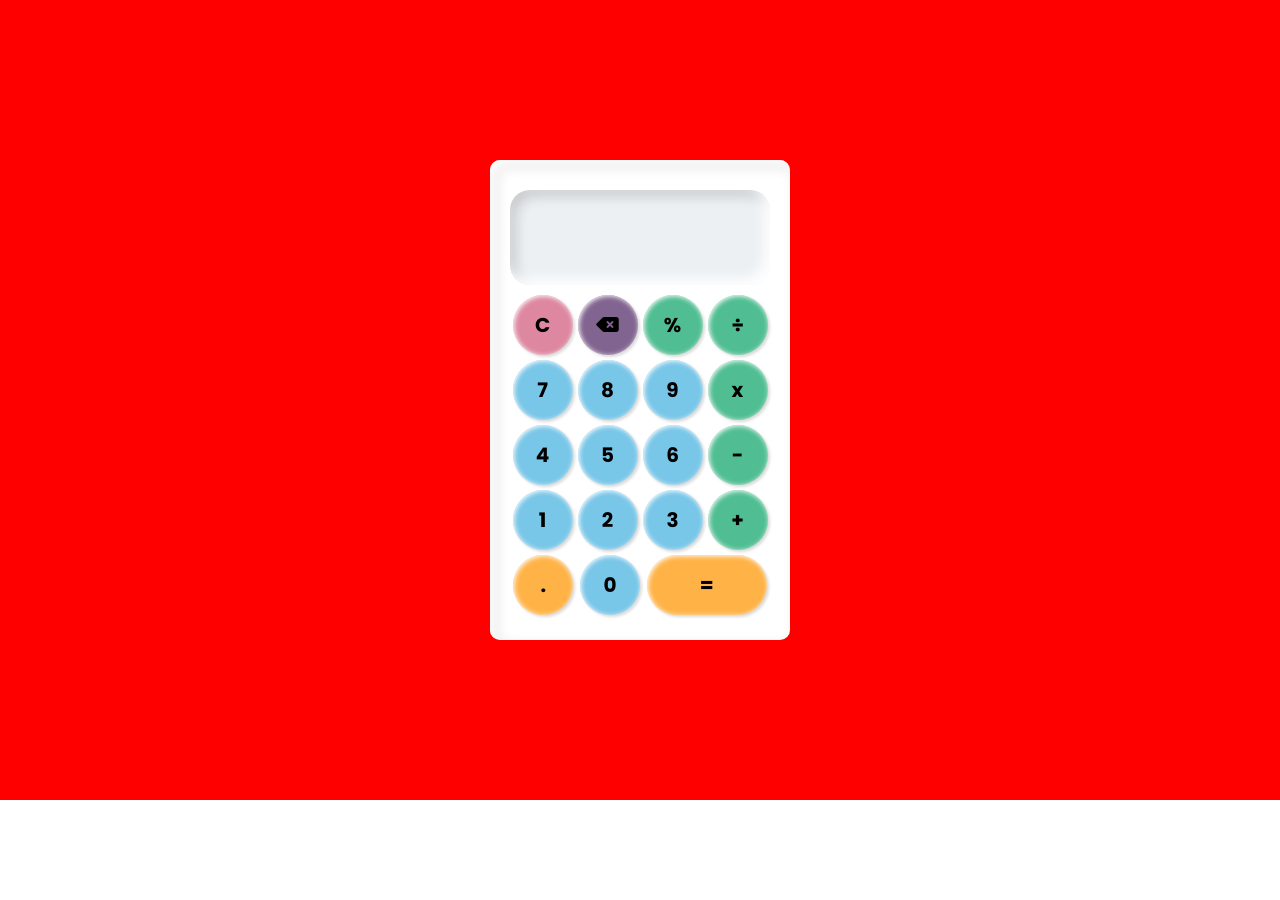
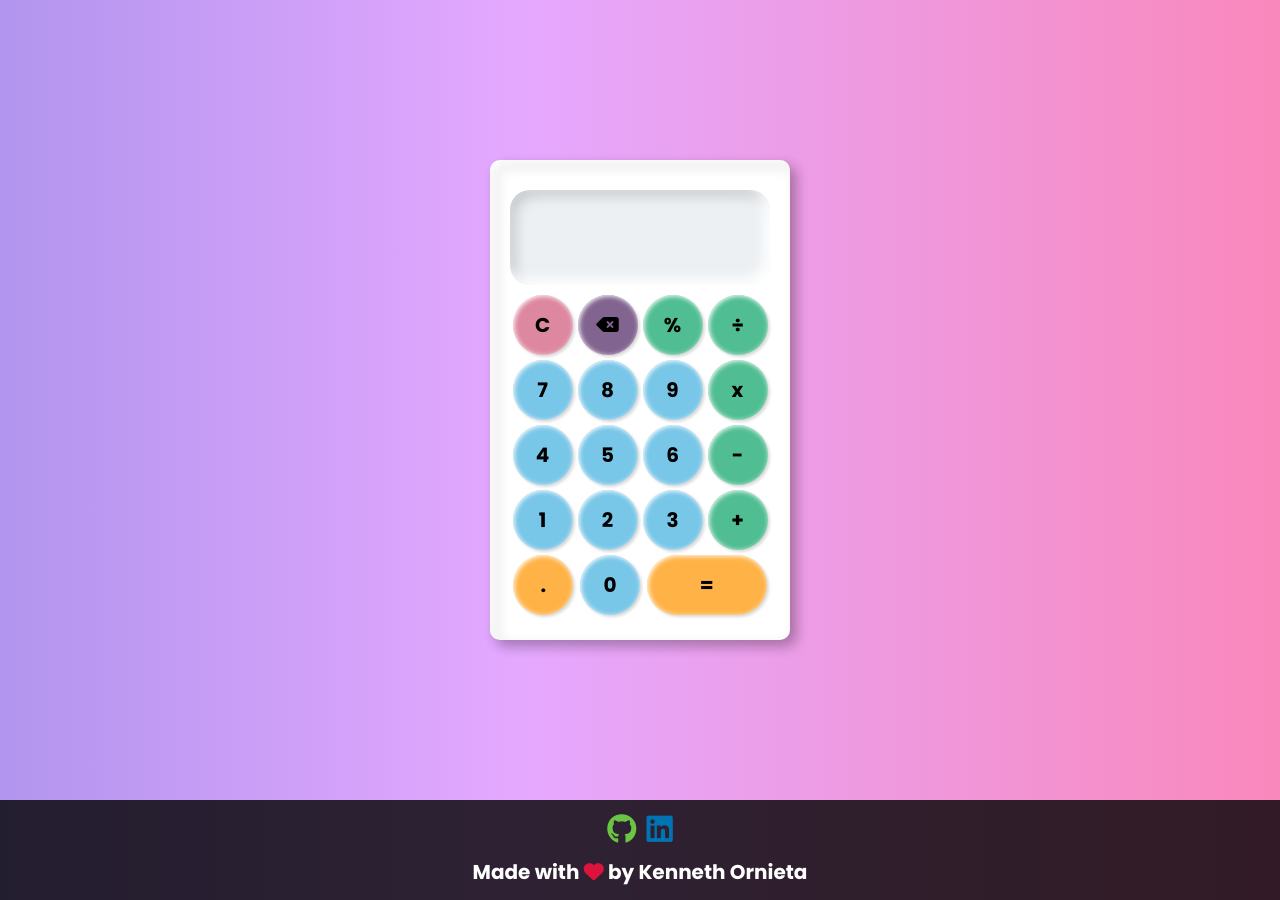
Before and after one commit to ken2213/aesthetic-calculator, a plain HTML site: page index.html in a window 1280 px wide. Before the commit the page ends 800 px from the top, so only its background shows below. Drawn offline with Linux system fonts and the light colour scheme.

Commit message:
Fully Optimized User Interface

```diff
--- a/index.html
+++ b/index.html
@@ -20,8 +20,6 @@
         </div>
         <div class="screen-current number-position" id="current-screen"></div>
       </div>
-
-
 
 
       <!--BUTTONS CONTAINER-->
@@ -65,5 +63,19 @@
       </div>
     </div>
   </main>
+
+  <footer id="footer">
+    <div class="footer-logo-container">
+      <a href="https://www.github.com/ken2213" target="_blank">
+        <i class="fa-brands fa-github"></i>
+      </a>
+
+      <a href="https://www.linkedin.com/in/kenneth-ornieta/" target="_blank">
+        <i class="fa-brands fa-linkedin"></i>
+      </a>
+    </div>
+    <div id="footer-text">Made with <i class="fa-solid fa-heart"></i> by Kenneth Ornieta</div>
+
+  </footer>
 </body>
 </html>
--- a/script.js
+++ b/script.js
@@ -173,6 +173,9 @@ function handleKeyPress(e) {
   if (e.key === "*") {
     handleOperator("x");
   }
+  if (e.key === "%") {
+    handleOperator("%");
+  }
   if (e.key === ".") {
     addDecimalPoint();
   }
--- a/styles.css
+++ b/styles.css
@@ -8,6 +8,21 @@
 
 body {
   font-family: 'Poppins', sans-serif;
+  background-image: repeating-linear-gradient(to left, hsl(16, 49%, 79%), hsl(37, 100%, 82%), hsl(340, 100%, 75%), hsl(282, 100%, 83%), hsl(241, 60%, 70%));
+  background-size: 300% 300%;
+  animation: aesthetic 70s ease infinite;
+}
+
+@keyframes aesthetic {
+  0%{
+    background-position: 0% 50%
+  }
+  50%{
+    background-position: 100% 25%
+  }
+  100%{
+    background-position:0% 50%
+  }
 }
 
 #main {
@@ -15,8 +30,6 @@ body {
   justify-content: center;
   align-items: center;
   height: 100vh;
-  width: 100vw;
-  background-color: red;
 }
 
 #calculator {
@@ -26,7 +39,9 @@ body {
   padding: 10px 20px;
   background-color: white;
   box-shadow: inset 6px 6px 13px #fff,
-              inset 6px 6px 13px rgba(0, 0, 0, .16);
+              inset 6px 6px 13px rgba(0, 0, 0, .16),
+              6px 6px 13px rgba(0, 0, 0, .16),
+              6px 6px 13px rgba(0, 0, 0, .16);
 }
 
 
@@ -185,3 +200,70 @@ button {
   color: hsl(35, 100%, 90%);
   background-color: hsl(35, 100%, 45%);
 }
+
+
+/* FOOTER STYLING */
+
+#footer {
+  height: 100px;
+  display: flex;
+  flex-direction: column;
+  justify-content: center;
+  align-items: center;
+  row-gap: 10px;
+  background-color:hsla(0, 0%, 0%, 80%);
+}
+
+.footer-logo-container {
+  width: 200px;
+  display: flex;
+  justify-content: center;
+  column-gap: 10px;
+}
+
+.fa-brands {
+  font-size: 30px;
+  transition: transform 1s ease;
+}
+
+.fa-brands:hover {
+  transform: rotate(720deg);
+}
+
+.fa-brands:active {
+  transform: scale(1);
+}
+
+
+.fa-github {
+  color: hsl(102, 53%, 52%);
+}
+
+.fa-github:hover {
+  color: hsl(102, 53%, 70%);
+}
+
+.fa-github:active {
+  color: hsl(102, 53%, 33%);
+}
+
+.fa-linkedin {
+  color: hsl(201, 100%, 35%);
+}
+
+.fa-linkedin:hover {
+  color: hsl(201, 100%, 52%);
+}
+
+.fa-linkedin:active {
+  color: hsl(201, 100%, 15%);
+}
+
+#footer-text {
+  color: white;
+  font-size: 20px;
+}
+
+.fa-heart {
+  color: crimson;
+}
```
